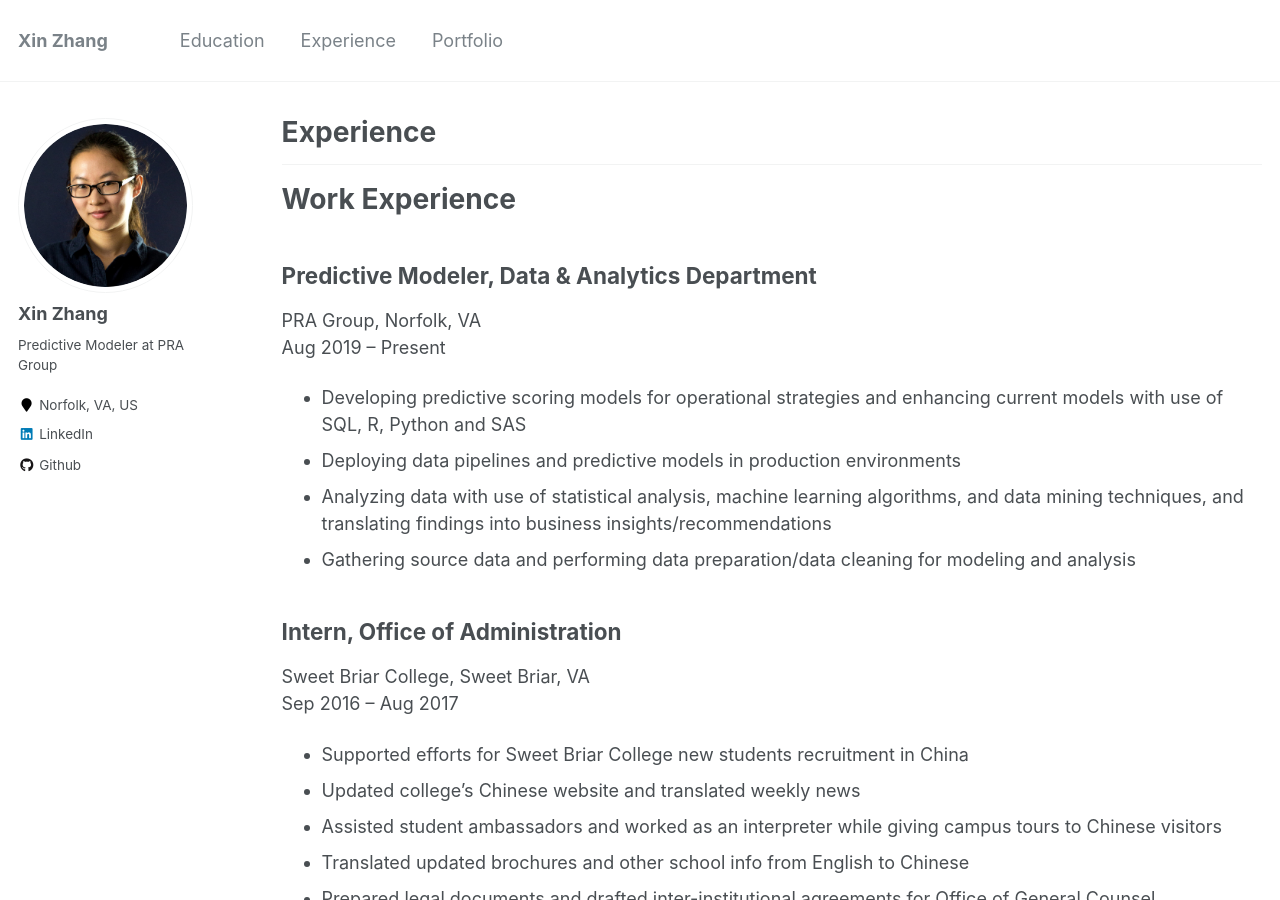
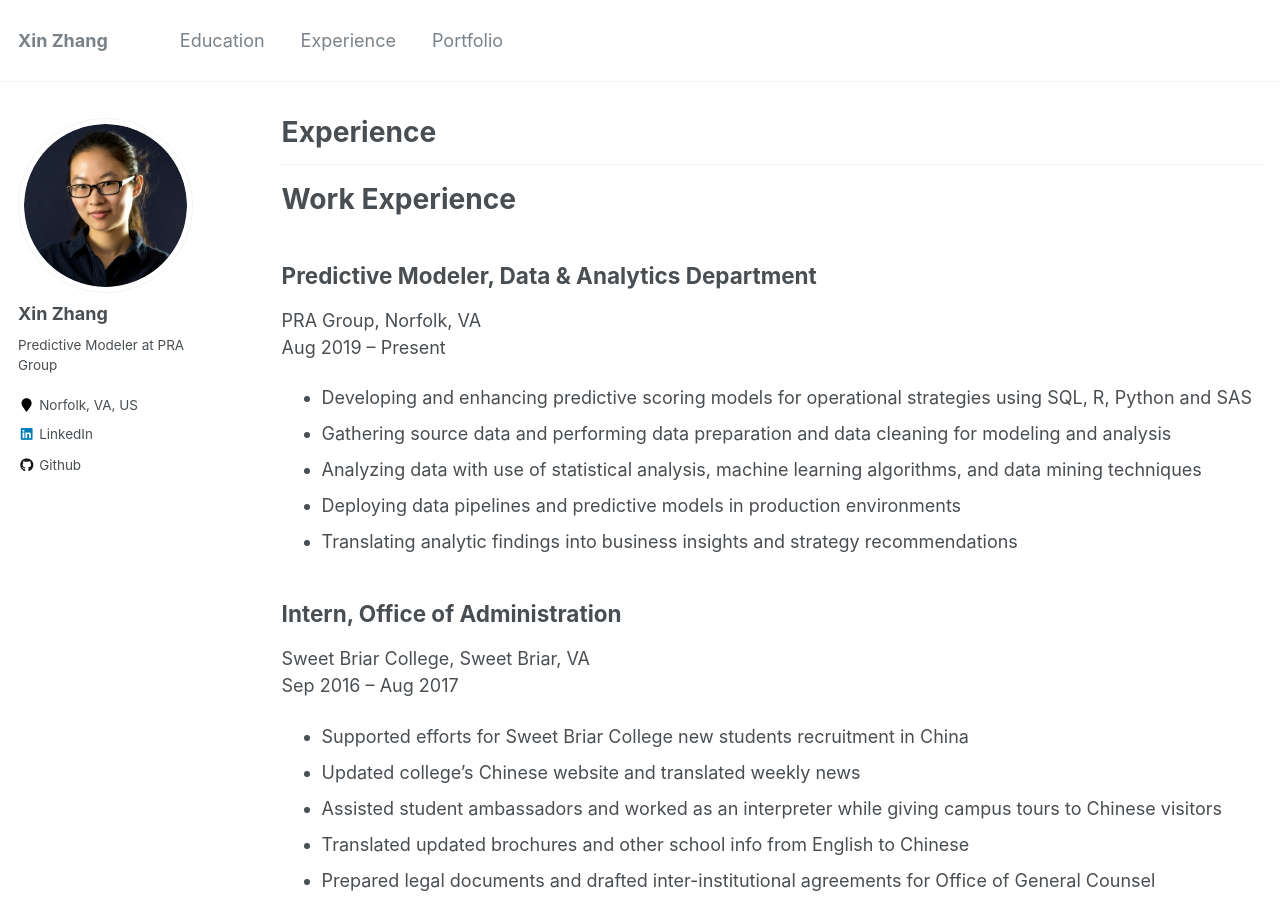
Before and after one commit to SnowingSita/SnowingSita.github.io, a Jekyll site: the page built from _pages/experience.md, in a window 1280 px wide and 900 px high. Built offline with Jekyll 4.4.1, drawn with Linux system fonts in a browser that asks for light colours.

```diff
--- a/_pages/experience.md
+++ b/_pages/experience.md
@@ -12,10 +12,11 @@ author_profile: true
 ## Predictive Modeler, Data & Analytics Department
 PRA Group, Norfolk, VA
 Aug 2019 – Present
-- Developing predictive scoring models for operational strategies and enhancing current models with use of SQL, R, Python and SAS
+- Developing and enhancing predictive scoring models for operational strategies using SQL, R, Python and SAS
+- Gathering source data and performing data preparation and data cleaning for modeling and analysis
+- Analyzing data with use of statistical analysis, machine learning algorithms, and data mining techniques
 - Deploying data pipelines and predictive models in production environments
-- Analyzing data with use of statistical analysis, machine learning algorithms, and data mining techniques, and translating findings into business insights/recommendations
-- Gathering source data and performing data preparation/data cleaning for modeling and analysis
+- Translating analytic findings into business insights and strategy recommendations
 
 ## Intern, Office of Administration
 Sweet Briar College, Sweet Briar, VA
```
Also changed, not shown: _pages/about.md (+6 -4 lines), 2 other files.
